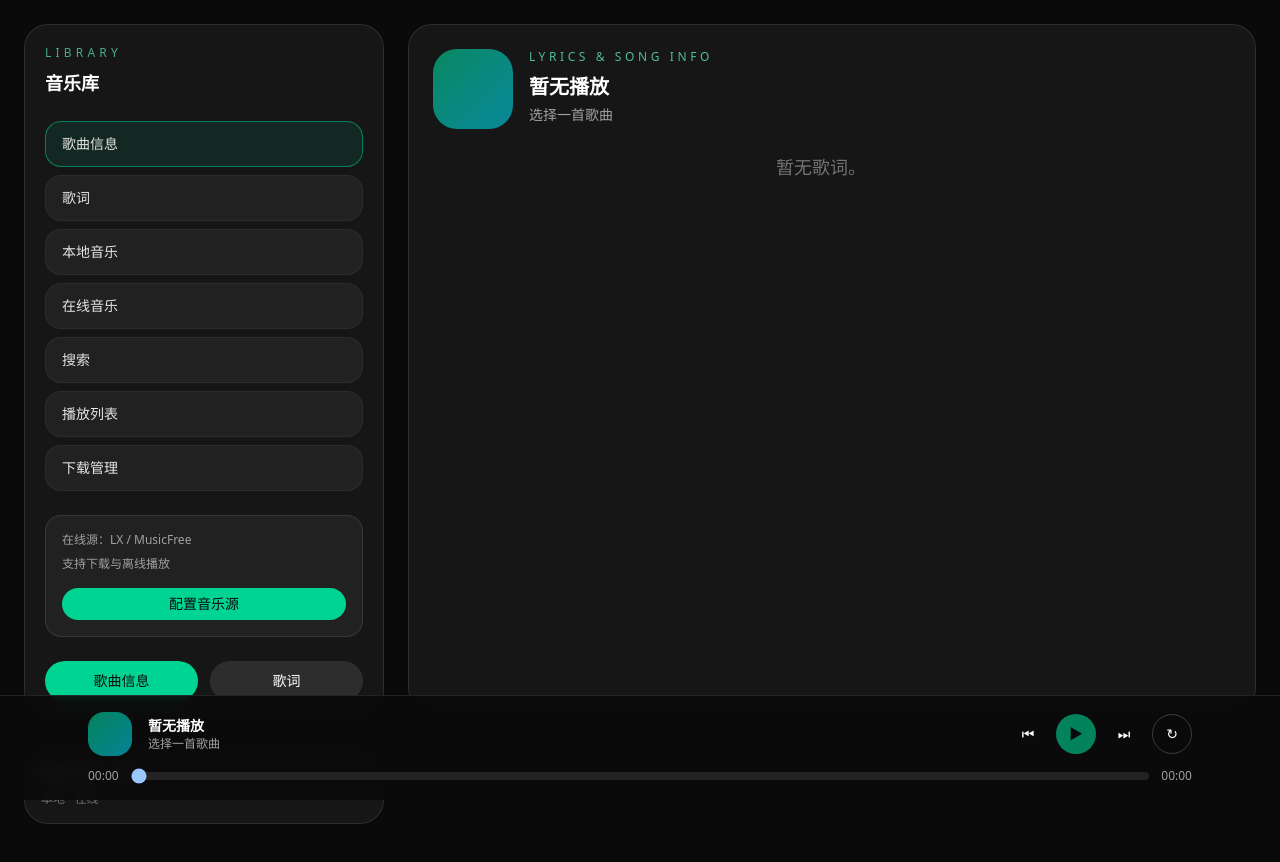
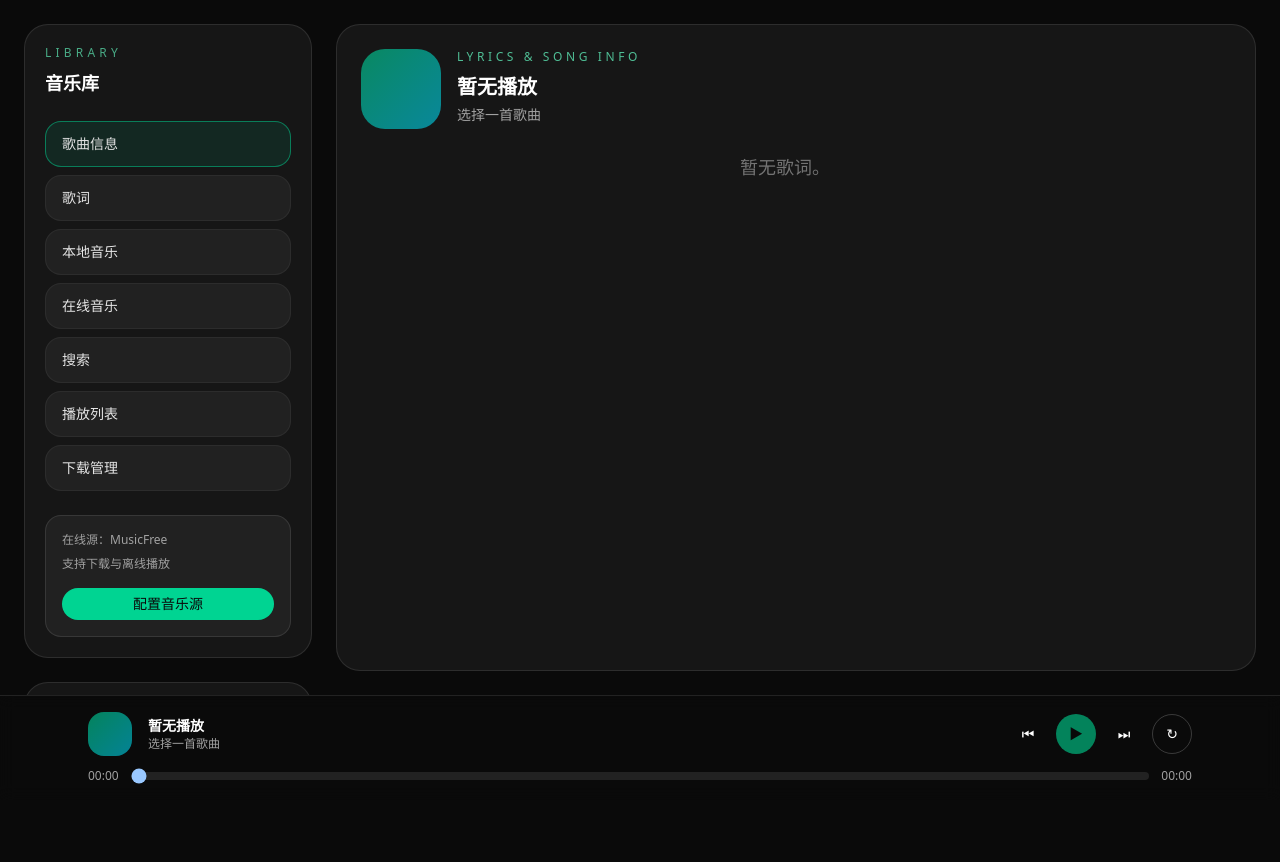
Before and after one commit to Y-Ymeow/musicplayer-pwa, a Preact app: page /downloads#/library in a window 1280 px wide. Shown: the top 862 px of the page. After the commit the page ends 800 px from the top, so only its background shows below. Built offline with nearby package versions, Linux system fonts and the light colour scheme.

Commit message:
fix ui display

```diff
--- a/src/app.tsx
+++ b/src/app.tsx
@@ -1,5 +1,10 @@
-import { useEffect, useRef, useState } from 'preact/hooks';
-import { LibraryPanel, PlayerBar, SidebarContent, SongInfoPanel } from './components/feature';
+import { useEffect, useRef, useState } from "preact/hooks";
+import {
+  LibraryPanel,
+  PlayerBar,
+  SidebarContent,
+  SongInfoPanel,
+} from "./components/feature";
 import {
   DownloadsPage,
   LibraryPage,
@@ -8,68 +13,71 @@ import {
   OnlinePage,
   PlaylistPage,
   SearchPage,
-} from './pages';
-import { initDb } from './services';
-import { navigate, useHashRoute, useMediaQuery } from './utils';
+} from "./pages";
+import { initDb } from "./services";
+import { navigate, useHashRoute, useMediaQuery } from "./utils";
 
 export function App() {
   const touchStartX = useRef<number | null>(null);
   const touchStartY = useRef<number | null>(null);
-  const route = useHashRoute('/library');
-  const isDesktop = useMediaQuery('(min-width: 1024px)');
+  const route = useHashRoute("/library");
+  const isDesktop = useMediaQuery("(min-width: 1024px)");
   const [drawerOpen, setDrawerOpen] = useState(false);
 
   useEffect(() => {
     initDb().catch((error: unknown) => {
-      console.error('IndexedDB init failed', error);
+      console.error("IndexedDB init failed", error);
     });
   }, []);
 
   const renderRoute = () => {
     switch (route) {
-      case '/lyrics':
+      case "/lyrics":
         return <LyricsPage />;
-      case '/local':
+      case "/local":
         return <LocalPage />;
-      case '/online':
+      case "/online":
         return <OnlinePage />;
-      case '/search':
+      case "/search":
         return <SearchPage />;
-      case '/playlist':
+      case "/playlist":
         return <PlaylistPage />;
-      case '/downloads':
+      case "/downloads":
         return <DownloadsPage />;
-      case '/library':
+      case "/library":
       default:
         return isDesktop ? <LyricsPage /> : <LibraryPage />;
     }
   };
 
   return (
-    <div class="min-h-screen bg-neutral-950 text-neutral-100">
+    <div class="h-screen flex flex-col bg-neutral-950 text-neutral-100">
+      <div class="flex-1 overflow-hidden">
         {!isDesktop && drawerOpen && (
           <div class="fixed inset-0 z-50">
             <div
               class="absolute inset-0 bg-black/70"
               onClick={() => setDrawerOpen(false)}
             />
-          <div class="absolute left-0 top-0 h-full w-72 bg-neutral-950 p-6 shadow-2xl">
+            <div class="absolute left-0 top-0 w-72 bg-neutral-950 p-6 shadow-2xl">
               <SidebarContent onNavigate={() => setDrawerOpen(false)} />
             </div>
           </div>
         )}
-      <div class="grid min-h-screen w-full gap-6 px-4 pb-28 pt-4 md:px-6 md:pt-6 lg:grid-cols-[360px_1fr]">
-        <section class="hidden lg:flex lg:flex-col lg:gap-6">
+        <div class="flex w-full h-full gap-6 px-4 pt-4 pb-6 md:px-6 md:pt-6">
+          <section class="hidden h-full w-72 flex-none lg:block">
+            <div class="h-full flex flex-col gap-6">
               <div class="flex-1">
                 <LibraryPanel />
               </div>
-          <div class="mt-auto">
+              <div class="flex-none mt-auto">
                 <SongInfoPanel />
+              </div>
             </div>
           </section>
 
           <section
-          class="relative flex min-h-[70vh] flex-col lg:h-[calc(100vh-7rem)]"
+            class="flex-1 h-full relative flex flex-col"
             onTouchStart={(event) => {
               const touch = event.touches[0];
               touchStartX.current = touch?.clientX ?? null;
@@ -77,7 +85,7 @@ export function App() {
             }}
             onTouchEnd={(event) => {
               if (drawerOpen) return;
-            if (route !== '/library' && route !== '/lyrics') return;
+              if (route !== "/library" && route !== "/lyrics") return;
               const touch = event.changedTouches[0];
               if (!touch) return;
               const startX = touchStartX.current;
@@ -85,25 +93,28 @@ export function App() {
               if (startX === null || startY === null) return;
               const deltaX = touch.clientX - startX;
               const deltaY = touch.clientY - startY;
-            if (Math.abs(deltaX) < 80 || Math.abs(deltaX) < Math.abs(deltaY)) return;
-            if (deltaX < 0) navigate('/lyrics');
-            if (deltaX > 0) navigate('/library');
+              if (Math.abs(deltaX) < 80 || Math.abs(deltaX) < Math.abs(deltaY))
+                return;
+              if (deltaX < 0) navigate("/lyrics");
+              if (deltaX > 0) navigate("/library");
             }}
           >
             {!isDesktop && (
               <button
-              class="absolute left-3 top-3 z-20 rounded-full border border-white/10 bg-neutral-900/70 px-3 py-2 text-xs text-white"
+                class="absolute right-3 top-3 z-20 rounded-full border border-white/10 bg-neutral-900/70 px-3 py-2 text-xs text-white"
                 onClick={() => setDrawerOpen(true)}
               >
                 菜单
               </button>
             )}
             <div class="lg:hidden h-full overflow-y-auto">{renderRoute()}</div>
-          <div class="hidden h-full lg:block overflow-y-auto">{renderRoute()}</div>
+            <div class="hidden h-full lg:block overflow-y-auto">
+              {renderRoute()}
+            </div>
           </section>
         </div>
-
-      <div class="fixed inset-x-0 bottom-0 z-40">
+      </div>
+      <div class="flex-none">
         <PlayerBar />
       </div>
     </div>
--- a/src/components/feature/library-panel.tsx
+++ b/src/components/feature/library-panel.tsx
@@ -1,17 +1,11 @@
-import { SidebarContent } from './sidebar';
-import { Button } from '../ui';
-import { navigate } from '../../utils';
+import { SidebarContent } from "./sidebar";
+import { Button } from "../ui";
+import { navigate } from "../../utils";
 
 export function LibraryPanel() {
   return (
-    <div class="rounded-3xl border border-white/10 bg-white/5 p-5">
+    <div class="h-full rounded-3xl border border-white/10 bg-white/5 p-5">
       <SidebarContent />
-      <div class="mt-6 flex gap-3">
-        <Button class="flex-1" onClick={() => navigate('/library')}>歌曲信息</Button>
-        <Button variant="secondary" class="flex-1" onClick={() => navigate('/lyrics')}>
-          歌词
-        </Button>
-      </div>
     </div>
   );
 }
--- a/src/components/feature/sidebar.tsx
+++ b/src/components/feature/sidebar.tsx
@@ -1,22 +1,24 @@
-import { Button } from '../ui';
-import { navigate, useHashRoute } from '../../utils';
+import { Button } from "../ui";
+import { navigate, useHashRoute } from "../../utils";
 
 export function SidebarContent({ onNavigate }: { onNavigate?: () => void }) {
-  const route = useHashRoute('/library');
+  const route = useHashRoute("/library");
   const items = [
-    { label: '歌曲信息', path: '/library' },
-    { label: '歌词', path: '/lyrics' },
-    { label: '本地音乐', path: '/local' },
-    { label: '在线音乐', path: '/online' },
-    { label: '搜索', path: '/search' },
-    { label: '播放列表', path: '/playlist' },
-    { label: '下载管理', path: '/downloads' },
+    { label: "歌曲信息", path: "/library" },
+    { label: "歌词", path: "/lyrics" },
+    { label: "本地音乐", path: "/local" },
+    { label: "在线音乐", path: "/online" },
+    { label: "搜索", path: "/search" },
+    { label: "播放列表", path: "/playlist" },
+    { label: "下载管理", path: "/downloads" },
   ];
 
   return (
     <div class="flex h-full flex-col gap-6">
       <div>
-        <p class="text-xs uppercase tracking-[0.35em] text-emerald-300/70">Library</p>
+        <p class="text-xs uppercase tracking-[0.35em] text-emerald-300/70">
+          Library
+        </p>
         <h2 class="mt-2 text-lg font-semibold text-white">音乐库</h2>
       </div>
       <nav class="space-y-2 text-sm">
@@ -28,7 +30,9 @@ export function SidebarContent({ onNavigate }: { onNavigate?: () => void }) {
               onNavigate?.();
             }}
             class={`flex w-full items-center justify-between rounded-2xl border px-4 py-3 text-left text-neutral-200 transition hover:border-emerald-400/30 hover:text-white ${
-              route === item.path ? 'border-emerald-400/50 bg-emerald-400/10' : 'border-white/5 bg-white/5'
+              route === item.path
+                ? "border-emerald-400/50 bg-emerald-400/10"
+                : "border-white/5 bg-white/5"
             }`}
           >
             <span>{item.label}</span>
@@ -36,9 +40,11 @@ export function SidebarContent({ onNavigate }: { onNavigate?: () => void }) {
         ))}
       </nav>
       <div class="mt-auto rounded-2xl border border-white/10 bg-white/5 p-4 text-xs text-neutral-400">
-        <p>在线源：LX / MusicFree</p>
+        <p>在线源：MusicFree</p>
         <p class="mt-2">支持下载与离线播放</p>
-        <Button class="mt-4 w-full" size="sm">配置音乐源</Button>
+        <Button class="mt-4 w-full" size="sm">
+          配置音乐源
+        </Button>
       </div>
     </div>
   );
```
Also changed, not shown: src/pages/local.tsx (+49 -20 lines). Lines whose indentation alone changed are shown as unchanged.
